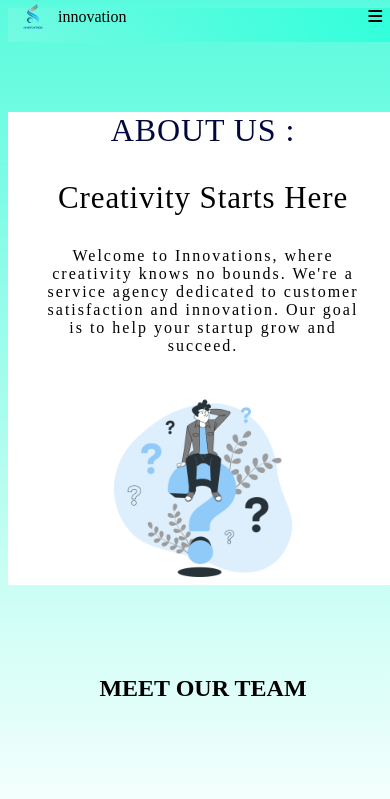
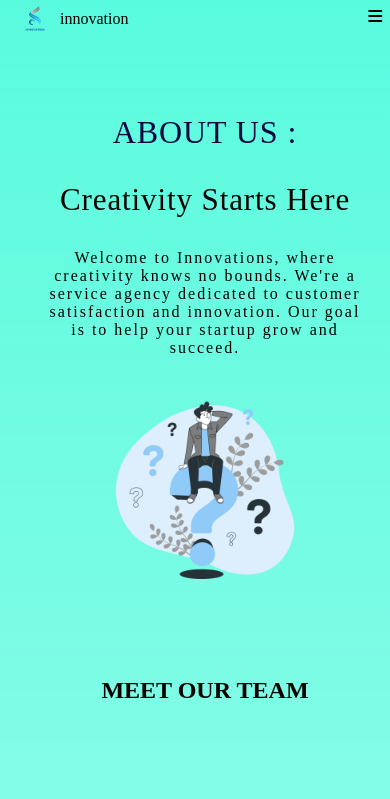
Before and after one commit to SimoAcharouaou777/brief-3, a plain HTML site: page AboutUs.html in a window 390 px wide. Shown: the top 799 px of the page. Drawn offline with Linux system fonts and the light colour scheme.

Commit message:
added color to all page

```diff
--- a/innovation.css
+++ b/innovation.css
@@ -3,7 +3,8 @@
 
 body {
     width: 100%;
-    height: 100vh;
+    margin: 0;
+    padding: 10px;
 }
 
 img {
@@ -1558,16 +1559,17 @@ nav .mnbuttn {
         max-width: 100%;
     }
 
-    .support-mobile {
-        background: linear-gradient(180deg, #59FBDE 0%, rgba(255, 255, 255, 0.00) 100%);
-    }
-    nav{
-        background: linear-gradient(259deg, #30ffdb 0%, rgb(247 245 245 / 13%) 100%);
-    }
+
+
     body{
         background: linear-gradient(180deg, #59FBDE 0%, rgba(255, 255, 255, 0.00) 100%);
+        margin: 0;
+        padding: 10px;
     }
     .secondinmobile{
         background: white;
     }
-}
+    .aboutus{
+        background: unset;
+    }
+}
```
Also changed, not shown: Support.html (+13 -0 lines).
